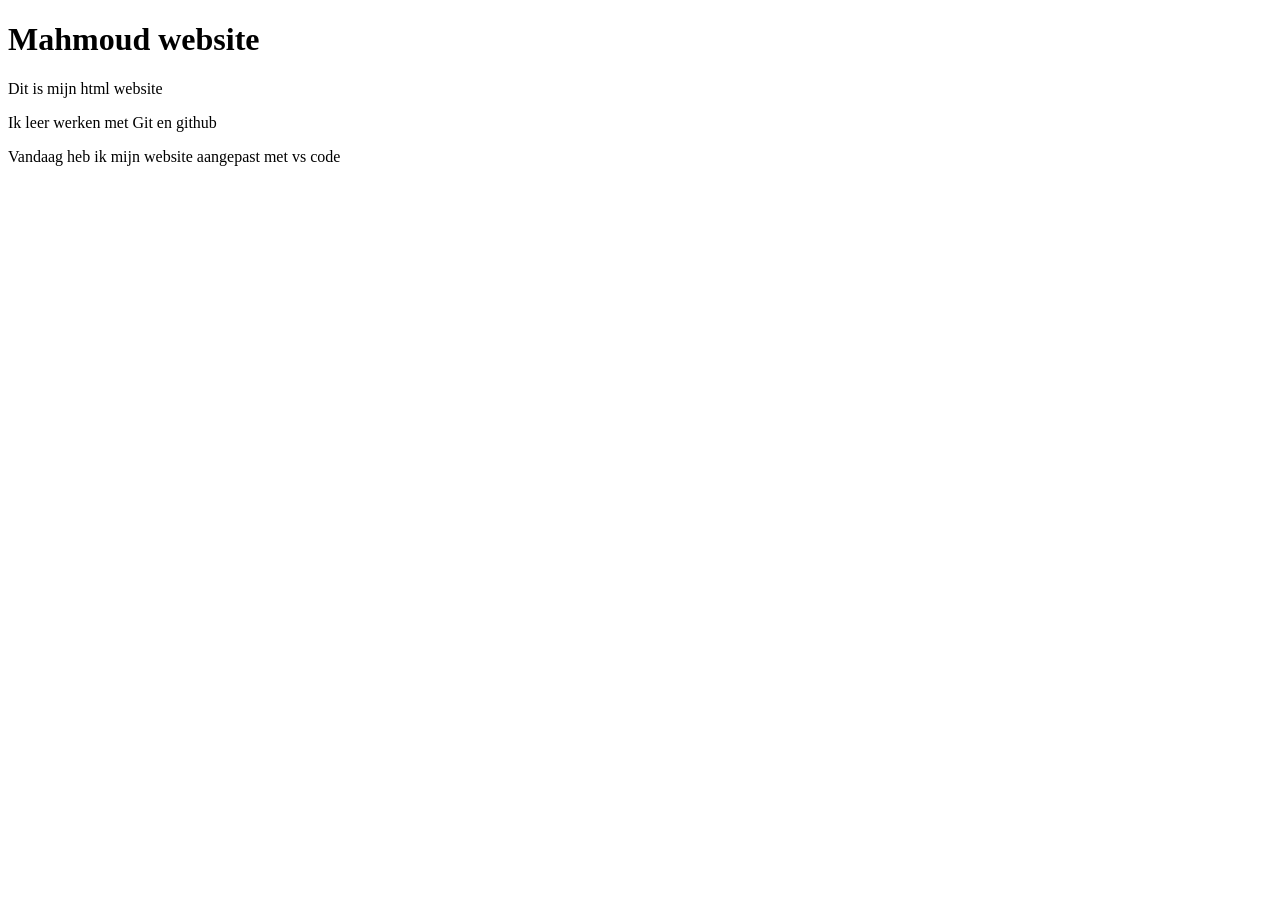
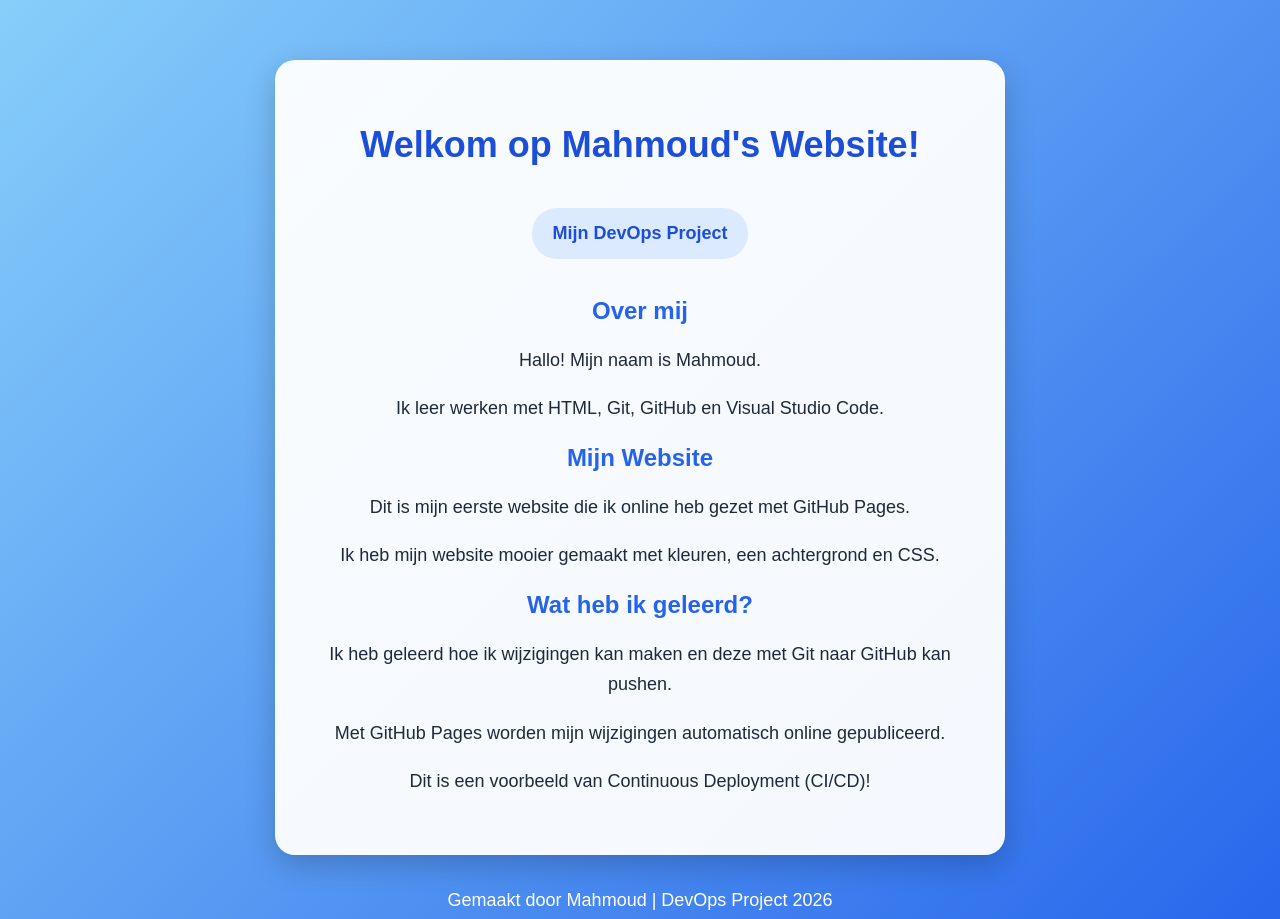
Before and after one commit to mah2009kh13-glitch/Devops-Website, a plain HTML site: page index.html in a window 1280 px wide. Shown: the top 919 px of the page. Before the commit the page ends 800 px from the top, so only its background shows below. Drawn offline with Linux system fonts and the light colour scheme.

Commit message:
Mahmoud css

```diff
--- a/index.html
+++ b/index.html
@@ -1,13 +1,99 @@
+
 <!DOCTYPE html>
 <html lang="nl">
 <head>
     <meta charset="UTF-8">
-    <title>Mijn DevOps Website</title>
+    <meta name="viewport" content="width=device-width, initial-scale=1.0">
+    <title>Mahmoud - Mijn DevOps Website</title>
+
+    <style>
+        body {
+            background: linear-gradient(135deg, #87cefa, #2563eb);
+            font-family: Arial, sans-serif;
+            text-align: center;
+            margin: 0;
+            padding: 60px 20px;
+            color: white;
+        }
+
+        .container {
+            background-color: rgba(255, 255, 255, 0.95);
+            color: #1e293b;
+            max-width: 650px;
+            margin: auto;
+            padding: 40px;
+            border-radius: 20px;
+            box-shadow: 0 10px 30px rgba(0, 0, 0, 0.2);
+        }
+
+        h1 {
+            color: #1d4ed8;
+            font-size: 36px;
+        }
+
+        h2 {
+            color: #2563eb;
+        }
+
+        p {
+            font-size: 18px;
+            line-height: 1.7;
+        }
+
+        .badge {
+            display: inline-block;
+            background-color: #dbeafe;
+            color: #1d4ed8;
+            padding: 10px 20px;
+            border-radius: 25px;
+            font-weight: bold;
+        }
+
+        footer {
+            margin-top: 30px;
+            font-size: 14px;
+            color: white;
+        }
+    </style>
 </head>
+
 <body>
-    <h1>Mahmoud website</h1>
-    <p>Dit is mijn html website</p>
-    <p>Ik leer werken met Git en github</p>
-    <p>Vandaag heb ik mijn website aangepast met vs code</p>
+
+    <div class="container">
+        <h1>Welkom op Mahmoud's Website!</h1>
+
+        <p class="badge">Mijn DevOps Project</p>
+
+        <h2>Over mij </h2>
+
+        <p>Hallo! Mijn naam is Mahmoud.</p>
+
+        <p>Ik leer werken met HTML, Git, GitHub
+        en Visual Studio Code.</p>
+
+        <h2>Mijn Website </h2>
+
+        <p>Dit is mijn eerste website die ik
+        online heb gezet met GitHub Pages.</p>
+
+        <p>Ik heb mijn website mooier gemaakt
+        met kleuren, een achtergrond en CSS.</p>
+
+        <h2>Wat heb ik geleerd? </h2>
+
+        <p>Ik heb geleerd hoe ik wijzigingen kan
+        maken en deze met Git naar GitHub kan pushen.</p>
+
+        <p>Met GitHub Pages worden mijn wijzigingen
+        automatisch online gepubliceerd.</p>
+
+        <p>Dit is een voorbeeld van
+        Continuous Deployment (CI/CD)!</p>
+    </div>
+
+    <footer>
+        <p>Gemaakt door Mahmoud | DevOps Project 2026</p>
+    </footer>
+
 </body>
 </html>
```
